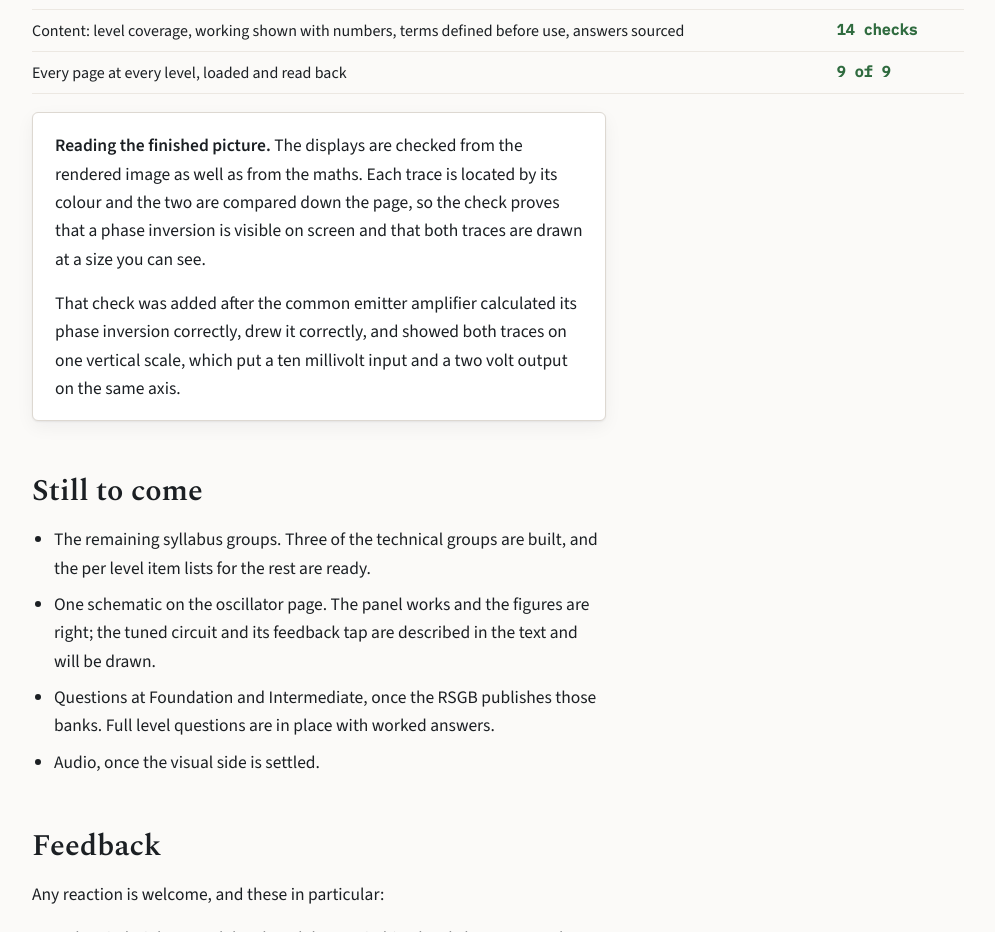
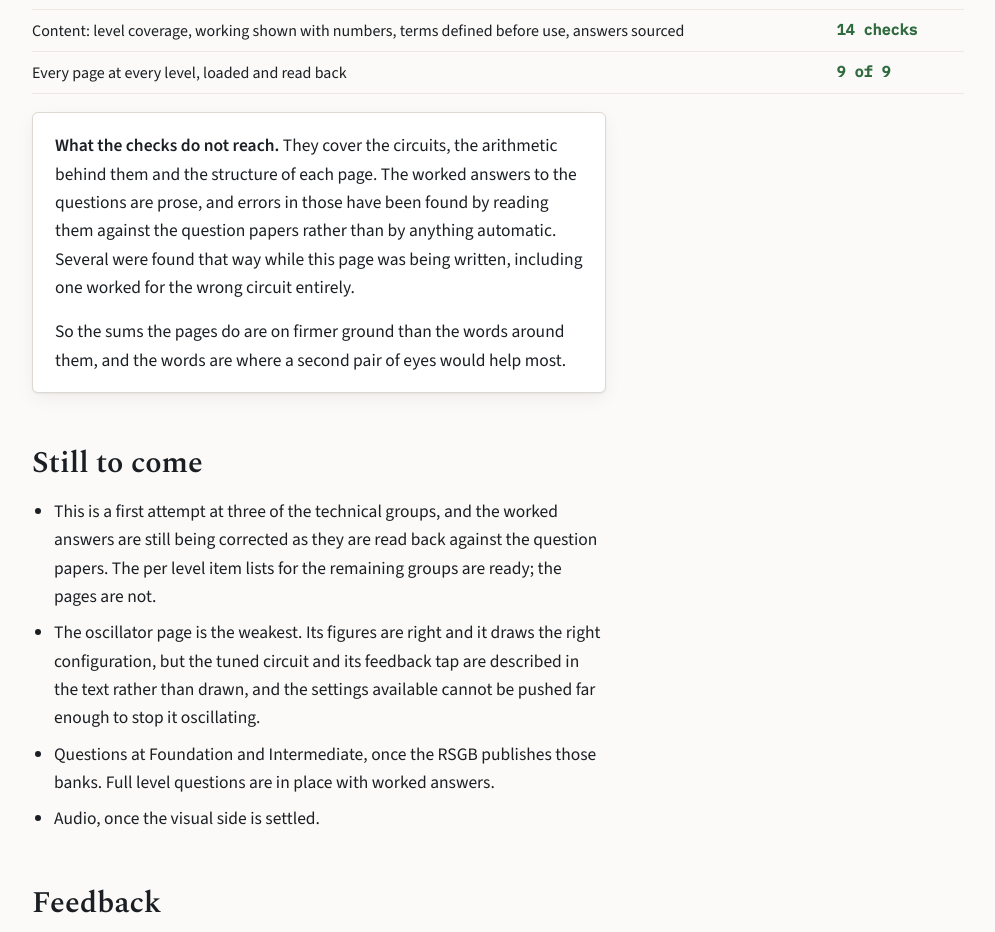
Before and after one commit to IanHenry/bench-test, a plain HTML site: page index.html in a window 1280 px wide. Shown: the part 1504-2436 px from the top of the page, without its empty margins (142-1137 px from the left). Drawn offline with nearby package versions, Linux system fonts and the light colour scheme.

Commit message:
Do not oversell a first attempt
The checks table read as a claim to be trusted, standing next to worked
answers that had errors none of those checks caught. It now says plainly what
the checks reach and what they do not: the circuits and the arithmetic are on
firmer ground than the prose around them, and the prose is where a reader can
help most.

Also says the oscillator page is the weakest of them and why.

```diff
--- a/index.html
+++ b/index.html
@@ -240,26 +240,28 @@
   </div>
 
   <div class="note col">
-    <p><strong>Reading the finished picture.</strong> The displays are checked
-      from the rendered image as well as from the maths. Each trace is located
-      by its colour and the two are compared down the page, so the check proves
-      that a phase inversion is visible on screen and that both traces are drawn
-      at a size you can see.</p>
-    <p>That check was added after the common emitter amplifier calculated its
-      phase inversion correctly, drew it correctly, and showed both traces on
-      one vertical scale, which put a ten millivolt input and a two volt output
-      on the same axis.</p>
+    <p><strong>What the checks do not reach.</strong> They cover the circuits,
+      the arithmetic behind them and the structure of each page. The worked
+      answers to the questions are prose, and errors in those have been found
+      by reading them against the question papers rather than by anything
+      automatic. Several were found that way while this page was being written,
+      including one worked for the wrong circuit entirely.</p>
+    <p>So the sums the pages do are on firmer ground than the words around
+      them, and the words are where a second pair of eyes would help most.</p>
   </div>
 </section>
 
 <section class="col">
   <h2>Still to come</h2>
   <ul>
-    <li>The remaining syllabus groups. Three of the technical groups are built,
-      and the per&nbsp;level item lists for the rest are ready.</li>
-    <li>One schematic on the oscillator page. The panel works and the figures
-      are right; the tuned circuit and its feedback tap are described in the
-      text and will be drawn.</li>
+    <li>This is a first attempt at three of the technical groups, and the
+      worked answers are still being corrected as they are read back against
+      the question papers. The per&nbsp;level item lists for the remaining
+      groups are ready; the pages are not.</li>
+    <li>The oscillator page is the weakest. Its figures are right and it draws
+      the right configuration, but the tuned circuit and its feedback tap are
+      described in the text rather than drawn, and the settings available
+      cannot be pushed far enough to stop it oscillating.</li>
     <li>Questions at Foundation and Intermediate, once the RSGB publishes those
       banks. Full level questions are in place with worked answers.</li>
     <li>Audio, once the visual side is settled.</li>
```
Also changed, not shown: overview.html (+16 -14 lines).
